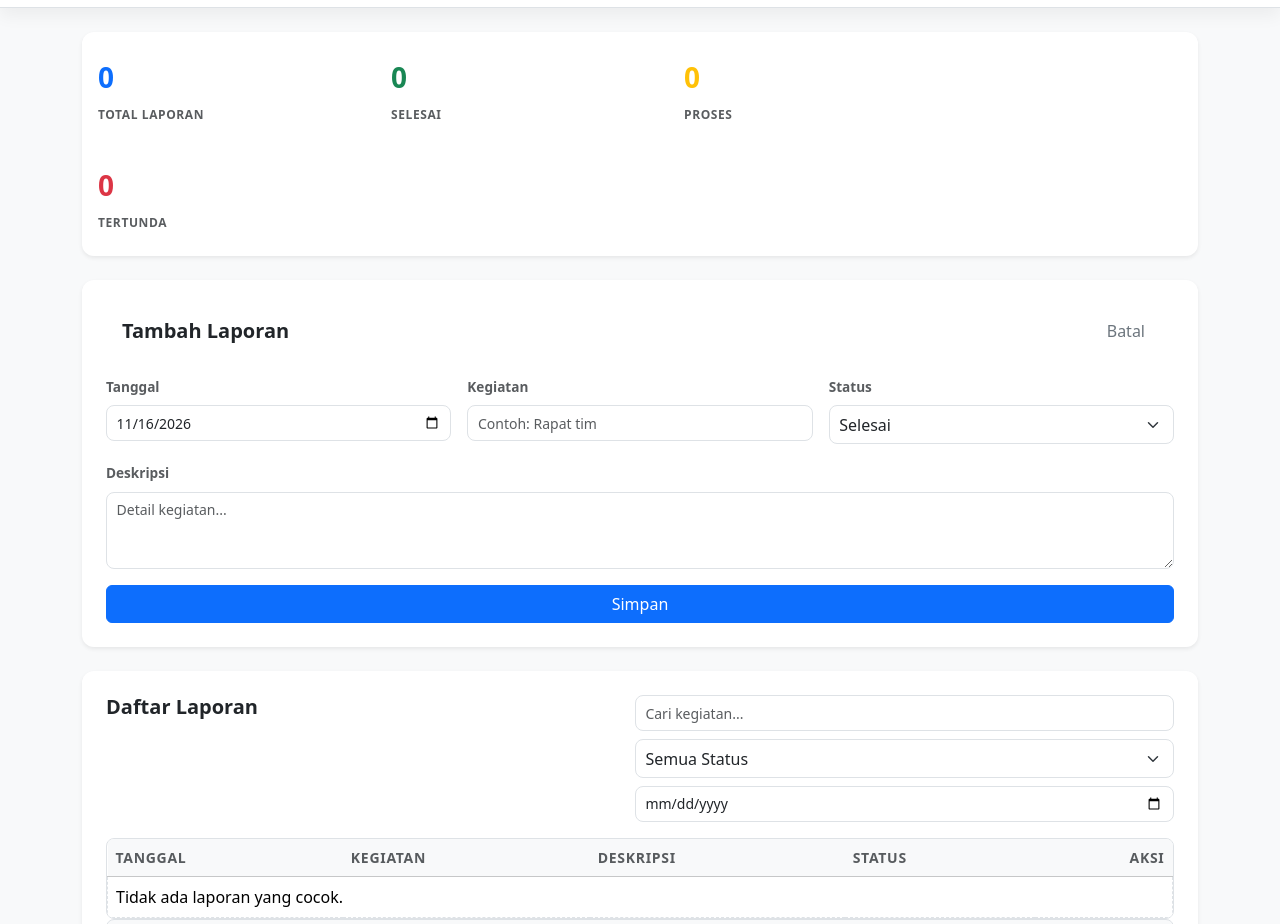
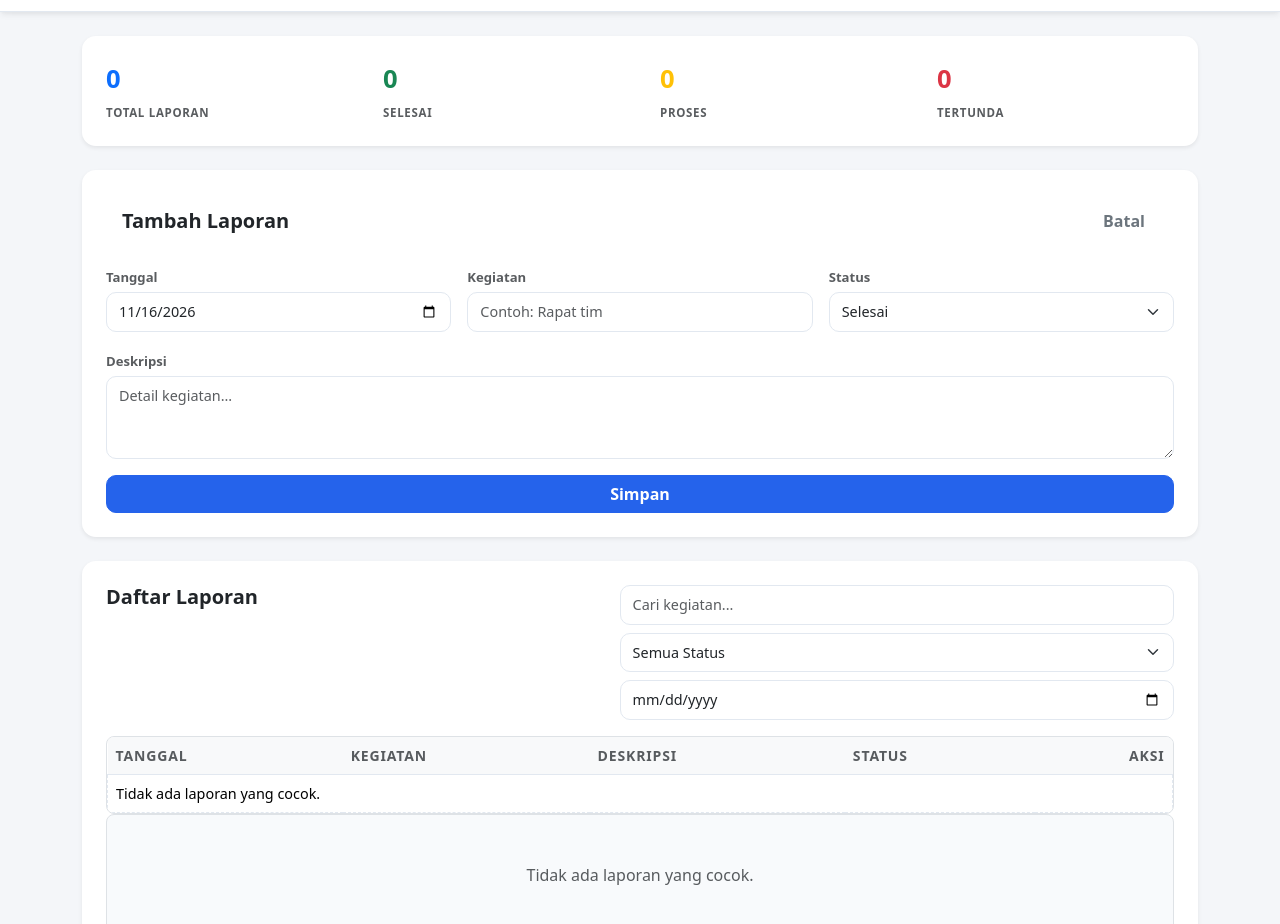
Before and after one commit to ilhamakbardonny/laporan-kegiatan-harian, a plain HTML site: page index.html in a window 1280 px wide. Shown: the part 84-1008 px from the top of the page. Drawn offline with nearby package versions, Linux system fonts and the light colour scheme.

Commit message:
Rapikan tampilan dengan desain konsisten dan modern

```diff
--- a/style.css
+++ b/style.css
@@ -1,16 +1,16 @@
 :root {
-  --bg: #f8f9fa;
-  --text: #212529;
-  --muted: #6c757d;
-  --border: #dee2e6;
-  --primary: #0d6efd;
-  --primary-hover: #0b5ed7;
-  --danger: #dc3545;
-  --success: #198754;
-  --warning: #ffc107;
-  --radius: 12px;
-  --shadow: 0 0.5rem 1rem rgba(0, 0, 0, 0.05);
-  --shadow-hover: 0 1rem 2rem rgba(0, 0, 0, 0.08);
+  --bg: #f4f6f9;
+  --text: #1e293b;
+  --muted: #64748b;
+  --border: #e2e8f0;
+  --primary: #2563eb;
+  --primary-hover: #1d4ed8;
+  --danger: #dc2626;
+  --success: #16a34a;
+  --warning: #ca8a04;
+  --radius: 14px;
+  --shadow: 0 4px 6px -1px rgba(0, 0, 0, 0.06), 0 2px 4px -1px rgba(0, 0, 0, 0.04);
+  --shadow-hover: 0 10px 15px -3px rgba(0, 0, 0, 0.08);
 }
 
 body {
@@ -29,12 +29,22 @@ body {
 }
 
 .header-inner {
-  padding: 0.75rem 0;
+  padding: 0.875rem 0;
   gap: 1rem;
+  align-items: center;
 }
 
 .brand {
+  display: flex;
+  align-items: center;
+  gap: 0.5rem;
   color: var(--primary);
+  font-weight: 700;
+  font-size: 1.15rem;
+}
+
+.brand-icon {
+  font-size: 1.4rem;
 }
 
 .card {
@@ -42,11 +52,16 @@ body {
   border: 1px solid var(--border);
   border-radius: var(--radius);
   box-shadow: var(--shadow);
-  transition: box-shadow 0.2s ease;
+  transition: box-shadow 0.2s ease, transform 0.2s ease;
 }
 
 .card:hover {
   box-shadow: var(--shadow-hover);
+  transform: translateY(-2px);
+}
+
+.card-body {
+  padding: 1.5rem;
 }
 
 .stat-row {
@@ -58,50 +73,79 @@ body {
 .stat-item {
   display: flex;
   flex-direction: column;
-  gap: 0.5rem;
-  min-width: 130px;
+  gap: 0.375rem;
+  min-width: 140px;
+  flex: 1;
 }
 
 .stat-value {
-  font-size: 1.75rem;
-  font-weight: 700;
+  font-size: 1.6rem;
+  font-weight: 800;
 }
 
 .stat-label {
-  font-size: 0.75rem;
+  font-size: 0.72rem;
   text-transform: uppercase;
-  letter-spacing: 0.05em;
+  letter-spacing: 0.06em;
+  color: var(--muted);
+  font-weight: 600;
 }
 
 .form-group label {
-  font-size: 0.85rem;
+  font-size: 0.82rem;
+  font-weight: 600;
+  color: var(--muted);
+  margin-bottom: 0.3rem;
 }
 
 .form-control-sm,
 .form-select-sm {
-  border-radius: 8px;
-  padding: 0.4rem 0.6rem;
+  border-radius: 10px;
+  padding: 0.5rem 0.75rem;
+  border: 1px solid var(--border);
+  font-size: 0.9rem;
+}
+
+.form-control-sm:focus,
+.form-select-sm:focus {
+  border-color: var(--primary);
+  box-shadow: 0 0 0 3px rgba(37, 99, 235, 0.1);
+  outline: none;
 }
 
 .table-wrap {
   border-radius: 10px;
   border: 1px solid var(--border);
+  overflow: hidden;
+}
+
+table {
+  border-collapse: collapse;
 }
 
 table th {
-  font-size: 0.8rem;
-  font-weight: 600;
+  font-size: 0.78rem;
+  font-weight: 700;
   text-transform: uppercase;
-  letter-spacing: 0.05em;
-  background: #f8f9fa;
+  letter-spacing: 0.06em;
+  background: #f8fafc;
   color: var(--muted);
   position: sticky;
   top: 0;
   z-index: 5;
+  border-bottom: 1px solid var(--border);
+  padding: 0.875rem 1rem;
+}
+
+table td {
+  padding: 0.875rem 1rem;
+  border-bottom: 1px solid var(--border);
+  font-size: 0.9rem;
 }
 
 .table-hover tbody tr:hover {
-  background: #f1f3f5;
+  background: #f8fafc;
+  transition: background 0.15s ease;
 }
 
 .action-group {
@@ -113,27 +157,27 @@ table th {
 .status-badge {
   display: inline-flex;
   align-items: center;
-  padding: 0.35rem 0.75rem;
+  padding: 0.25rem 0.7rem;
   border-radius: 999px;
-  font-size: 0.75rem;
+  font-size: 0.72rem;
   font-weight: 700;
   text-transform: uppercase;
   letter-spacing: 0.05em;
 }
 
 .status-Selesai {
-  background: #d1e7dd;
-  color: #0f5132;
+  background: #dcfce7;
+  color: #15803d;
 }
 
 .status-Proses {
-  background: #fff3cd;
-  color: #996200;
+  background: #fef3c7;
+  color: #92400e;
 }
 
 .status-Tertunda {
-  background: #f8d7da;
-  color: #842029;
+  background: #fee2e2;
+  color: #991b1b;
 }
 
 .toolbar .form-control-sm,
@@ -142,13 +186,15 @@ table th {
 }
 
 .empty-state {
-  background: #f8f9fa;
+  background: #f8fafc;
   border: 1px dashed var(--border);
   color: var(--muted);
+  border-radius: var(--radius);
 }
 
 .site-footer {
   color: var(--muted);
+  border-top: 1px solid var(--border);
 }
 
 .site-footer a {
@@ -200,8 +246,8 @@ table th {
   }
 
   th, td {
-    padding: 0.5rem;
-    font-size: 0.85rem;
+    padding: 0.6rem 0.75rem;
+    font-size: 0.82rem;
   }
 
   .action-group {
@@ -219,8 +265,33 @@ table th {
   }
 }
 
+.btn {
+  border-radius: 10px;
+  font-weight: 600;
+}
+
 .btn:active {
   transform: scale(0.97);
+}
+
+.btn-primary {
+  background: var(--primary);
+  border-color: var(--primary);
+}
+
+.btn-primary:hover {
+  background: var(--primary-hover);
+  border-color: var(--primary-hover);
+}
+
+.btn-outline-secondary {
+  color: var(--muted);
+  border-color: var(--border);
+}
+
+.btn-outline-secondary:hover {
+  background: #f1f5f9;
+  border-color: var(--muted);
 }
 
 @keyframes popIn {
@@ -241,9 +312,9 @@ table th {
 }
 
 @keyframes pulseRing {
-  0% { box-shadow: 0 0 0 0 rgba(25, 135, 84, 0.6); }
-  70% { box-shadow: 0 0 0 10px rgba(25, 135, 84, 0); }
-  100% { box-shadow: 0 0 0 0 rgba(25, 135, 84, 0); }
+  0% { box-shadow: 0 0 0 0 rgba(22, 163, 74, 0.6); }
+  70% { box-shadow: 0 0 0 10px rgba(22, 163, 74, 0); }
+  100% { box-shadow: 0 0 0 0 rgba(22, 163, 74, 0); }
 }
 
 .saved-badge {
```
